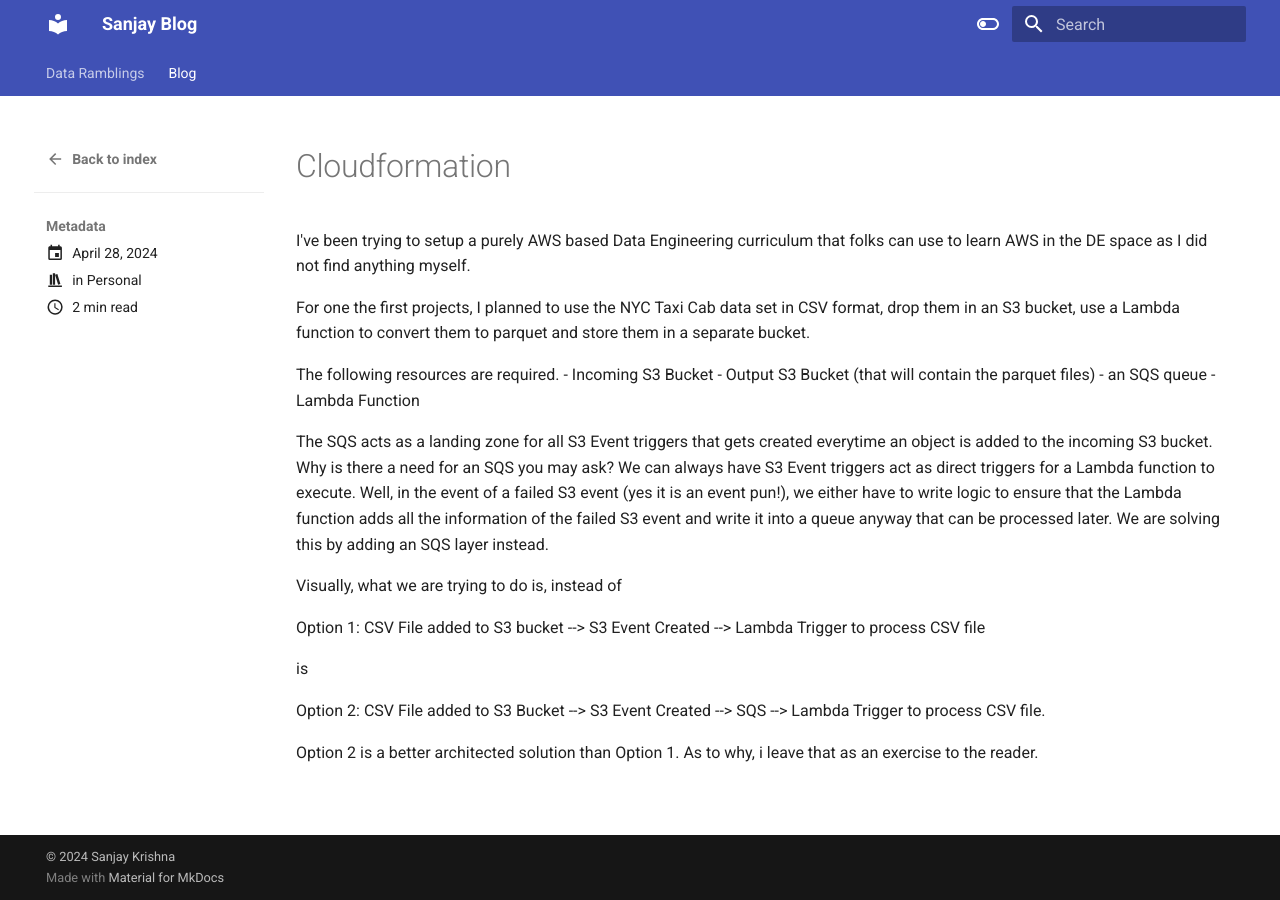
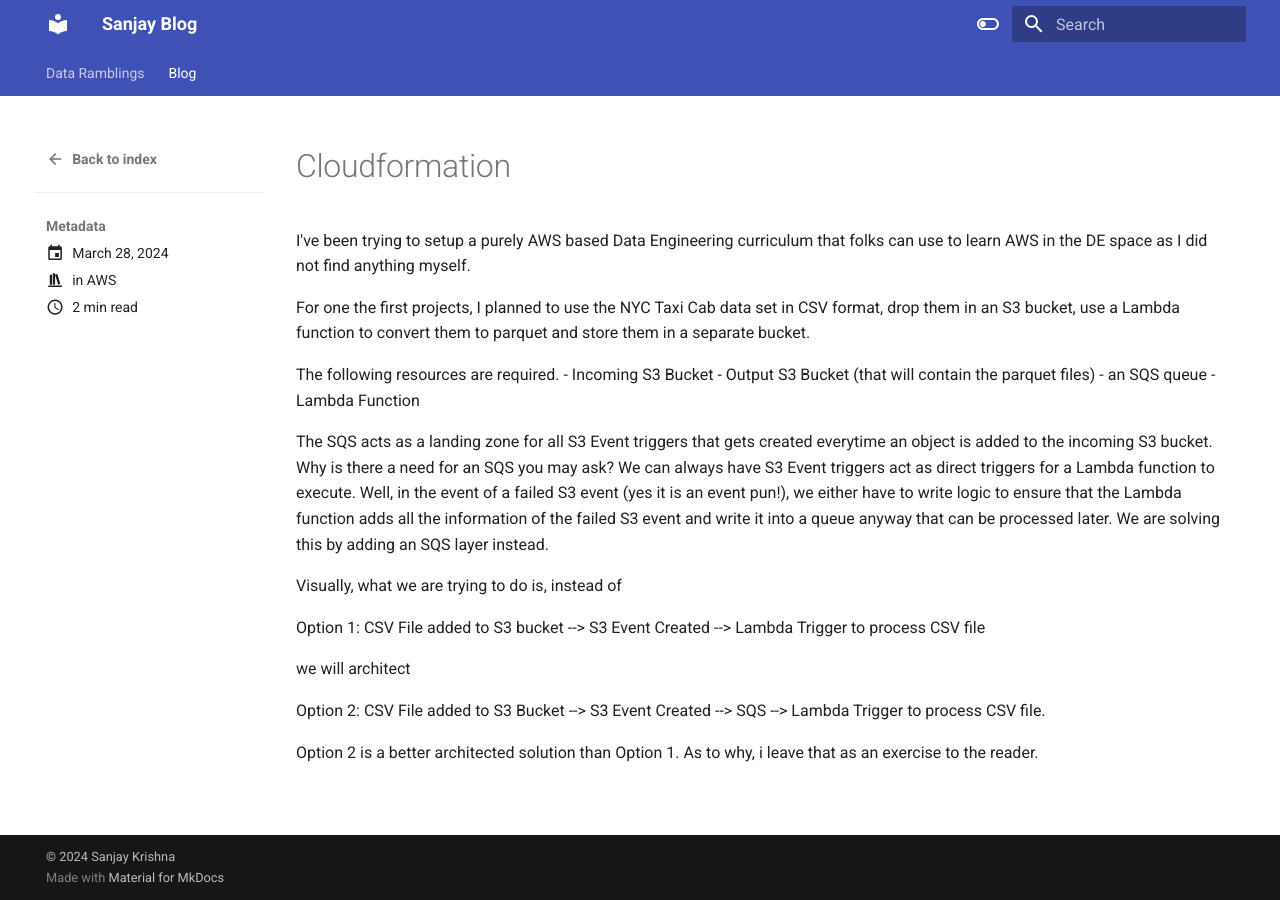
Before and after one commit to sanjaykmenon/sanjay-blog, an MkDocs documentation site: the page built from docs/blog/posts/cloudformation.md, in a window 1280 px wide. Built offline with MkDocs 1.6.1 and Material for MkDocs 9.7.7, drawn with Linux system fonts in a browser that asks for light colours.

Commit message:
all updates

```diff
--- a/docs/blog/posts/cloudformation.md
+++ b/docs/blog/posts/cloudformation.md
@@ -1,9 +1,8 @@
 ---
 draft: False
-date: 2024-04-28
-slug: cloudformation
+date: 2024-03-28
 categories:
-  - Personal
+  - AWS
 ---
 
 
@@ -25,7 +24,7 @@ The following resources are required.
 
 Option 1:  CSV File added to S3 bucket --> S3 Event Created --> Lambda Trigger to process CSV file
 
- is
+we will architect
 
 Option 2:  CSV File added to S3 Bucket --> S3 Event Created --> SQS --> Lambda Trigger to process CSV file.
 
--- a/mkdocs.yml
+++ b/mkdocs.yml
@@ -5,6 +5,7 @@ theme:
   features:
     - navigation.tabs
     - navigation.sections
+    - navigation.indexes
     - toc.integrate
     - navigation.top
     - search.suggest
@@ -29,7 +30,9 @@ theme:
 
 plugins:
   - search
-  - blog
+  - blog:
+      blog_dir: blog
+      blog_toc: true
   # - social
 
 
```
